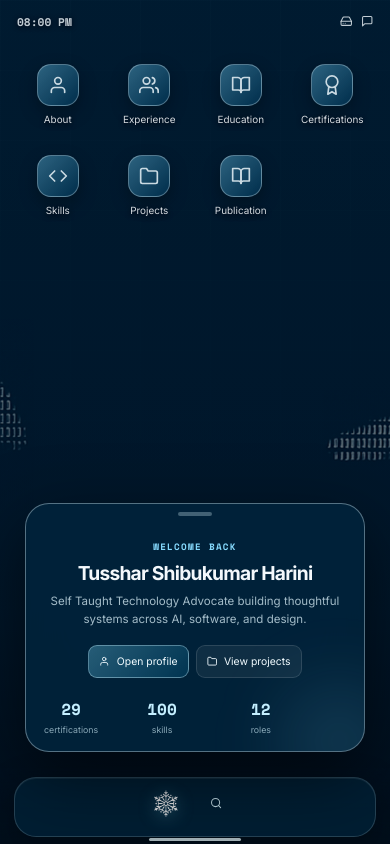
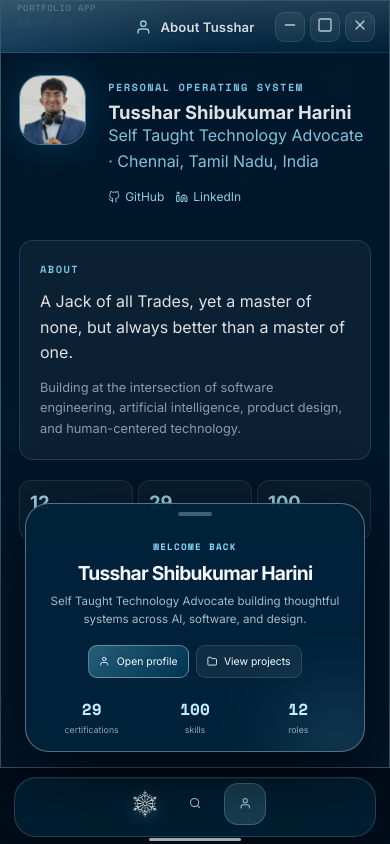
Before and after one commit to deitussharrr/portfolio, a React (Vite) app: page / in a window 390 px wide. Both pictures are taken after a click on the button "About". Built offline with nearby package versions, Linux system fonts and the light colour scheme.

Commit message:
Save uncommitted changes

```diff
--- a/src/App.jsx
+++ b/src/App.jsx
@@ -125,7 +125,7 @@ function App() {
       <div className="ambient-grid" />
       <div className="mobile-status-bar"><span>{time.toLocaleTimeString([], { hour: '2-digit', minute: '2-digit' })}</span><span className="mobile-status-icons"><FiHardDrive /><FiMessageSquare /></span></div>
       <section className="desktop-welcome" aria-label="Portfolio overview"><div className="welcome-copy"><span className="eyebrow">WELCOME BACK</span><h1>{profile.name}</h1><p>{profile.title} building thoughtful systems across AI, software, and design.</p><div className="welcome-actions"><button onClick={() => launch(apps[0])}><FiUser /> Open profile</button><button className="secondary" onClick={() => launch(apps[5])}><FiFolder /> View projects</button></div></div><div className="welcome-metrics"><div><strong>{certifications.length}</strong><span>certifications</span></div><div><strong>{skills.length}</strong><span>skills</span></div><div><strong>{experience.length}</strong><span>roles</span></div></div></section>
-      <div className="desktop-icons-container">{desktopApps.map(app => <button className="desktop-icon" key={app.id} aria-label={`Open ${app.label}`} onDoubleClick={() => launch(app)} onClick={event => event.stopPropagation()}><span className="desktop-icon-image">{iconMap[app.id]}</span><span>{app.label}</span></button>)}</div>
+      <div className="desktop-icons-container">{desktopApps.map(app => <button className="desktop-icon" key={app.id} aria-label={`Open ${app.label}`} onDoubleClick={() => launch(app)} onClick={event => { event.stopPropagation(); if (window.innerWidth < 768) launch(app); }}><span className="desktop-icon-image">{iconMap[app.id]}</span><span>{app.label}</span></button>)}</div>
       <AnimatePresence>{openApps.filter(app => !app.minimized).map((app, index) => <DetailView key={app.id} isOpen onClose={() => close(app.id)} onMinimize={() => minimize(app.id)} title={app.title} icon={iconMap[app.id]} initialX={90 + index * 28} initialY={55 + index * 24} isFocused={focused === app.id} onFocus={() => { setFocused(app.id); setStartOpen(false); }}><div className="window-content">{renderContent(app.id)}</div></DetailView>)}</AnimatePresence>
       <AnimatePresence>{startOpen && <aside className="start-menu-modern" onClick={event => event.stopPropagation()}><div className="start-profile"><img src={profileImg} alt="" /><div><strong>{profile.name}</strong><small>{profile.title}</small></div></div><button className="launcher-search" onClick={() => setSearchOpen(true)}><FiSearch /> Search portfolio <kbd>Ctrl K</kbd></button><span className="eyebrow">PINNED</span><div className="launcher-grid">{apps.map(app => <button key={app.id} onClick={() => launch(app)}><span>{iconMap[app.id]}</span>{app.label}</button>)}</div><div className="start-footer"><span>TussharOS Portfolio Edition</span><FiPower /></div></aside>}</AnimatePresence>
       <AnimatePresence>{searchOpen && <div className="search-overlay" onClick={event => event.stopPropagation()}><div className="global-search"><div className="search-input"><FiSearch /><input autoFocus placeholder="Search certifications, skills, experience…" value={query} onChange={event => setQuery(event.target.value)} /><button onClick={() => setSearchOpen(false)} aria-label="Close search"><FiX /></button></div>{query && <div className="search-results">{results.length ? results.map((item, index) => <button key={`${item.type}-${item.title}-${index}`} onClick={() => { launch(apps.find(app => app.id === item.type.toLowerCase()) || apps.find(app => app.id === (item.type === 'Certification' ? 'certifications' : item.type === 'Skill' ? 'skills' : item.type === 'Project' ? 'projects' : item.type.toLowerCase()))); }}><span className="result-type">{item.type}</span><strong>{item.title}</strong><small>{item.issuer}</small></button>) : <p className="muted">No indexed records found.</p>}</div>}</div></div>}</AnimatePresence>
--- a/src/components/DetailView.jsx
+++ b/src/components/DetailView.jsx
@@ -70,15 +70,15 @@ const AeroWindow = ({ isOpen, onClose, onMinimize, title, children, icon, initia
             animate={{
                 opacity: 1,
                 scale: 1,
-                width: isMaximized ? '100vw' : size.width,
-                height: isMaximized ? 'calc(100vh - 40px)' : size.height,
-                x: isMaximized ? 0 : initialX,
-                y: isMaximized ? 0 : initialY,
+                width: isMobile || isMaximized ? '100vw' : size.width,
+                height: isMobile ? 'calc(100svh - 76px)' : (isMaximized ? 'calc(100vh - 40px)' : size.height),
+                x: isMobile || isMaximized ? 0 : initialX,
+                y: isMobile || isMaximized ? 0 : initialY,
                 zIndex: isFocused ? 3000 : 2000
             }}
             exit={{ opacity: 0, scale: 0.95, y: 100 }}
             whileDrag={{ scale: 1.02, opacity: 0.9 }}
-            drag={!isMaximized}
+            drag={!isMaximized && !isMobile}
             dragControls={dragControls}
             dragListener={false}
             dragMomentum={false}
@@ -100,9 +100,9 @@ const AeroWindow = ({ isOpen, onClose, onMinimize, title, children, icon, initia
             {/* Title Bar - Draggable Area */}
             <div
                 className="aero-title-bar"
-                onPointerDown={(e) => dragControls.start(e)}
-                style={{ cursor: isMaximized ? 'default' : 'move', userSelect: 'none' }}
-                onDoubleClick={() => setIsMaximized(!isMaximized)}
+                onPointerDown={(e) => { if (!isMobile && !isMaximized) dragControls.start(e); }}
+                style={{ cursor: isMobile || isMaximized ? 'default' : 'move', userSelect: 'none' }}
+                onDoubleClick={() => { if (!isMobile) setIsMaximized(!isMaximized); }}
             >
                 <div style={{ flex: 1, display: 'flex', alignItems: 'center', gap: '10px' }}>
                     <div className="window-controls">
@@ -160,7 +160,7 @@ const AeroWindow = ({ isOpen, onClose, onMinimize, title, children, icon, initia
             </div>
 
             {/* Resize Handle */}
-            {!isMaximized && (
+            {!isMaximized && !isMobile && (
                 <div
                     onMouseDown={startResizing}
                     style={{
--- a/src/index.css
+++ b/src/index.css
@@ -25,8 +25,8 @@ a { color: inherit; text-decoration: none; }
 .welcome-actions button { border: 1px solid rgba(192,233,247,.42); border-radius: 9px; padding: 9px 12px; display: inline-flex; align-items: center; gap: 7px; cursor: pointer; color: #f1fbff; background: linear-gradient(135deg, rgba(91,177,207,.42), rgba(0,71,105,.52)); font-size: .7rem; }
 .welcome-actions button:hover { background: linear-gradient(135deg, rgba(126,208,233,.55), rgba(0,88,125,.62)); transform: translateY(-1px); }
 .welcome-actions button.secondary { background: rgba(255,255,255,.06); border-color: rgba(255,255,255,.12); }
-.welcome-metrics { min-width: 118px; align-self: center; display: grid; gap: 9px; position: relative; z-index: 1; }
-.welcome-metrics div { display: flex; align-items: baseline; justify-content: space-between; gap: 14px; border-bottom: 1px solid rgba(255,255,255,.1); padding-bottom: 8px; }
+.welcome-metrics { width: min(300px, 100%); min-width: 0; align-self: center; display: grid; grid-template-columns: repeat(3, minmax(0, 1fr)); gap: 12px; position: relative; z-index: 1; text-align: center; }
+.welcome-metrics div { display: grid; justify-items: center; gap: 3px; border-bottom: 0; padding-bottom: 0; text-align: center; }
 .welcome-metrics strong { color: #c4efff; font: 700 1.25rem "Space Mono", monospace; }
 .welcome-metrics span { color: #88a8b7; font-size: .62rem; }
 
@@ -128,8 +128,8 @@ h2, h3, p { margin: 0; } h2 { font-size: 1.6rem; margin-top: 6px; } h3 { font-si
   .welcome-copy p { font-size: .72rem; line-height: 1.55; }
   .welcome-actions { justify-content: center; margin-top: 16px; }
   .welcome-actions button { padding: 9px 10px; font-size: .65rem; }
-  .welcome-metrics { min-width: 0; grid-template-columns: repeat(3, 1fr); gap: 8px; margin-top: 19px; }
-  .welcome-metrics div { display: grid; justify-items: center; gap: 3px; border: 0; padding: 0; }
+  .welcome-metrics { width: 100%; min-width: 0; grid-template-columns: repeat(3, minmax(0, 1fr)); gap: 8px; margin: 19px auto 0; justify-content: center; justify-items: center; text-align: center; }
+  .welcome-metrics div { width: 100%; display: grid; justify-items: center; gap: 3px; border: 0; padding: 0; text-align: center; }
   .welcome-metrics strong { font-size: 1rem; }
   .welcome-metrics span { font-size: .55rem; }
   .taskbar-modern { height: 76px; bottom: 0; z-index: 5000; justify-content: center; gap: 8px; padding: 8px 14px max(13px, env(safe-area-inset-bottom)); background: linear-gradient(180deg, rgba(0,24,42,.25), rgba(0,17,31,.88)); border-top: 0; backdrop-filter: blur(22px); }
```
Also changed, not shown: 1 other file (tests, documents, lock files or other folders).
